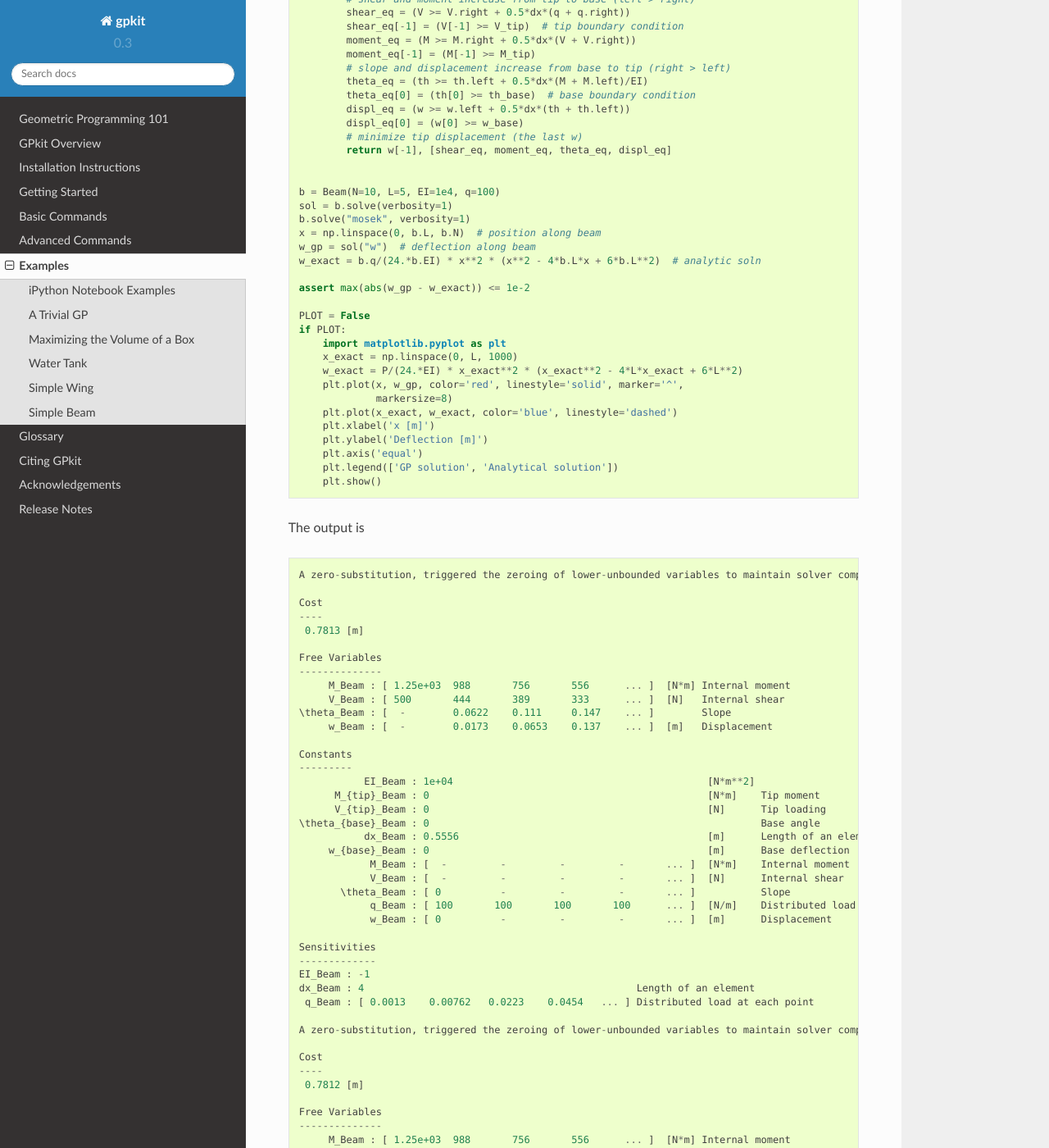
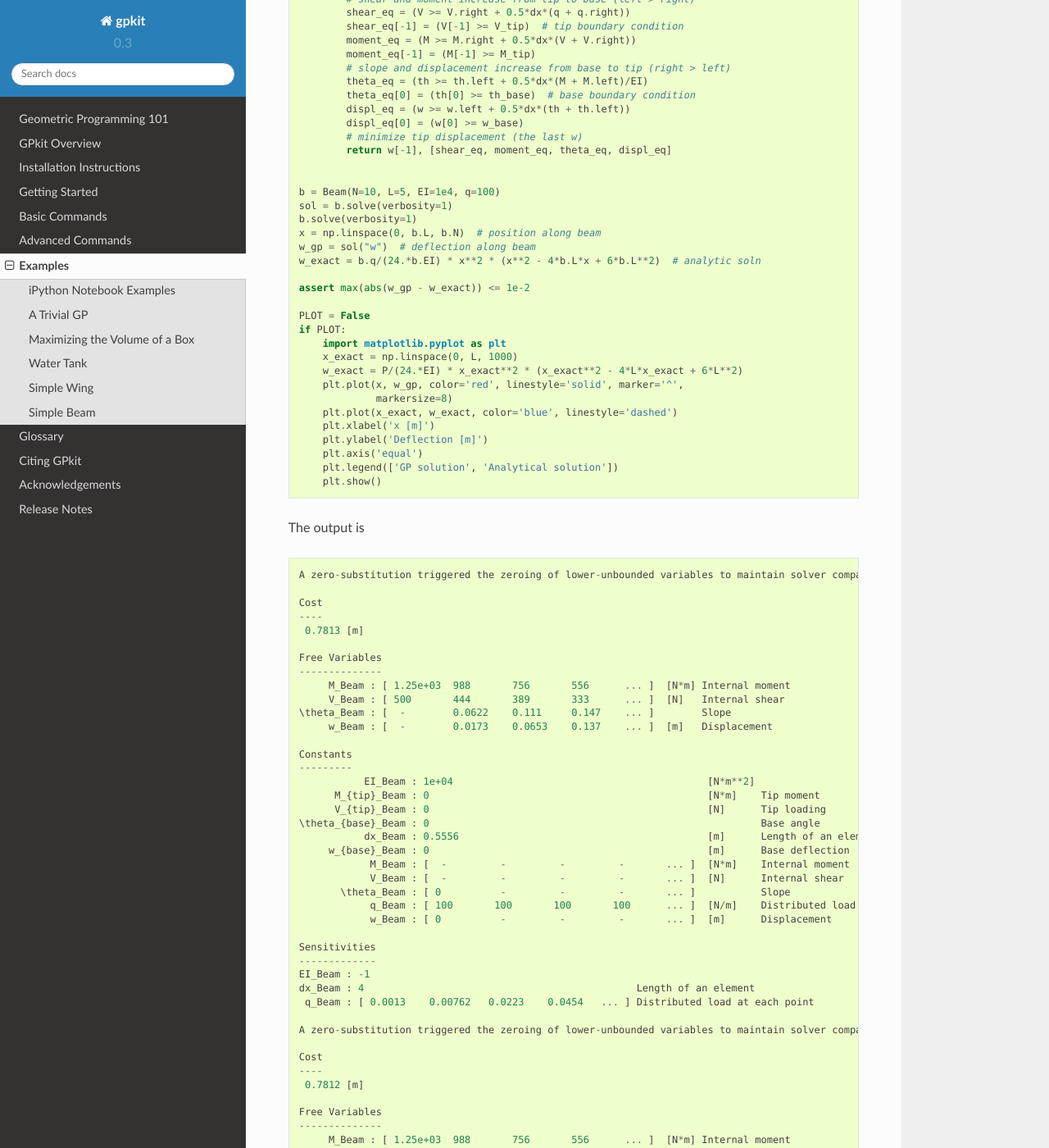
Before and after one commit to convexengineering/gpkit, a Sphinx documentation site: the page built from docs/source/examples.rst, in a window 1280 px wide and 1400 px high, scrolled down 7054 px. Shown: the whole window at 82% size. Built offline with Sphinx 7.4.7 and the Read the Docs theme 2.0.0, drawn with Linux system fonts in a browser that asks for light colours.

Commit message:
don't require mosek

```diff
--- a/docs/source/examples/beam.py
+++ b/docs/source/examples/beam.py
@@ -58,7 +58,7 @@ class Beam(Model):
 
 b = Beam(N=10, L=5, EI=1e4, q=100)
 sol = b.solve(verbosity=1)
-b.solve("mosek", verbosity=1)
+b.solve(verbosity=1)
 x = np.linspace(0, b.L, b.N)  # position along beam
 w_gp = sol("w")  # deflection along beam
 w_exact = b.q/(24.*b.EI) * x**2 * (x**2 - 4*b.L*x + 6*b.L**2)  # analytic soln
--- a/docs/source/examples/beam_output.txt
+++ b/docs/source/examples/beam_output.txt
@@ -1,4 +1,4 @@
-A zero-substitution, triggered the zeroing of lower-unbounded variables to maintain solver compatibility.
+A zero-substitution triggered the zeroing of lower-unbounded variables to maintain solver compatibility.
 
 Cost
 ----
@@ -31,7 +31,7 @@ EI_Beam : -1
 dx_Beam : 4                                              Length of an element
  q_Beam : [ 0.0013    0.00762   0.0223    0.0454   ... ] Distributed load at each point
 
-A zero-substitution, triggered the zeroing of lower-unbounded variables to maintain solver compatibility.
+A zero-substitution triggered the zeroing of lower-unbounded variables to maintain solver compatibility.
 
 Cost
 ----
```
